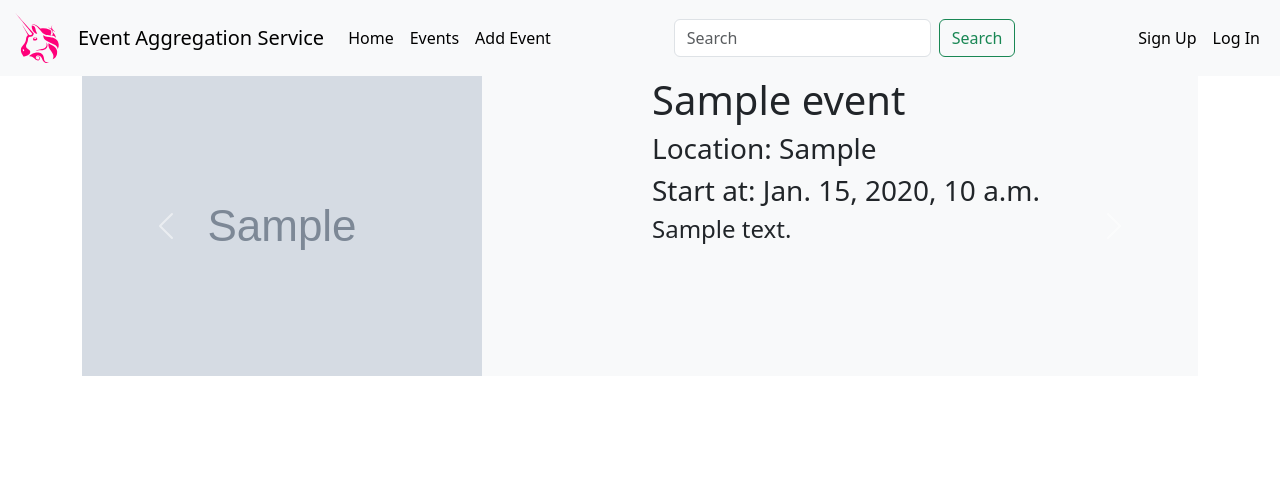
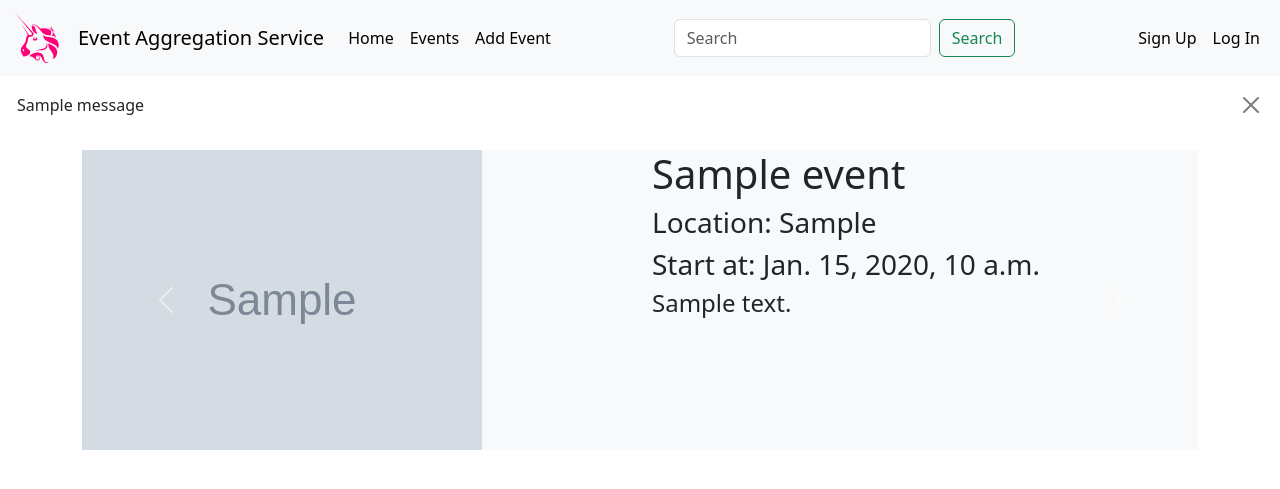
Before and after one commit to Johnny-FTW/EventAggregationService, a Django app: page / in a window 1280 px wide. Shown: the top 489 px of the page. Run offline with Django 4.2, Linux system fonts and the light colour scheme; tables that the repository leaves empty hold one stand-in row (values such as "Sample post"); grey boxes marked "Sample" are stand-in pictures; one stand-in notice (Sample message) is shown.

Commit message:
messages

```diff
--- a/EventViewer/templates/base.html
+++ b/EventViewer/templates/base.html
@@ -11,14 +11,15 @@
 <body>
 
 {% include 'includes/navbar.html' %}
+{% include 'includes/messages.html' %}
 
 <div class="container">
+    {% block content %}
 
 
-{% block content %}
 
-{% endblock %}
-    </div>
+    {% endblock %}
+</div>
 
 
 <script src="https://cdn.jsdelivr.net/npm/bootstrap@5.3.0-alpha1/dist/js/bootstrap.bundle.min.js"
--- /dev/null
+++ b/EventViewer/templates/includes/messages.html
@@ -0,0 +1,12 @@
+{% if messages %}
+{% for message in messages %}
+<div class="container-fluid p-0">
+
+    <div class="alert alert-{{ message.tags }}">
+        <button type="button" class="btn-close float-end" data-bs-dismiss="alert" aria-label="Close">
+        </button>
+        {{ message }}
+    </div>
+</div>
+{% endfor %}
+{% endif %}
--- a/EventViewer/views.py
+++ b/EventViewer/views.py
@@ -42,13 +42,15 @@ def search_events(request):
         search = search.strip()
         if len(search) > 0:
             events = Event.objects.filter(name__contains=search)
-            error_message = ''
+            # error_message = ''
             if len(events) == 0:
-                error_message = "Cant find your event."
-            context = {'search': search, 'events': events, 'error_message': error_message}
+                messages.info(request, "Cant find your event.")
+                # error_message = "Cant find your event."
+            context = {'search': search, 'events': events} #, 'error_message': error_message
             return render(request, 'events.html', context)
         else:
-            context = {'search': search, 'error_message': "Cant find your event."}
+            messages.info(request, "Cant find your event.")
+            context = {'search': search}   #, 'error_message': "Cant find your event."
             return render(request, 'events.html', context)
 
     return render(request, 'home.html')
```
Also changed, not shown: EventAggregationService/settings.py (+10 -0 lines).
